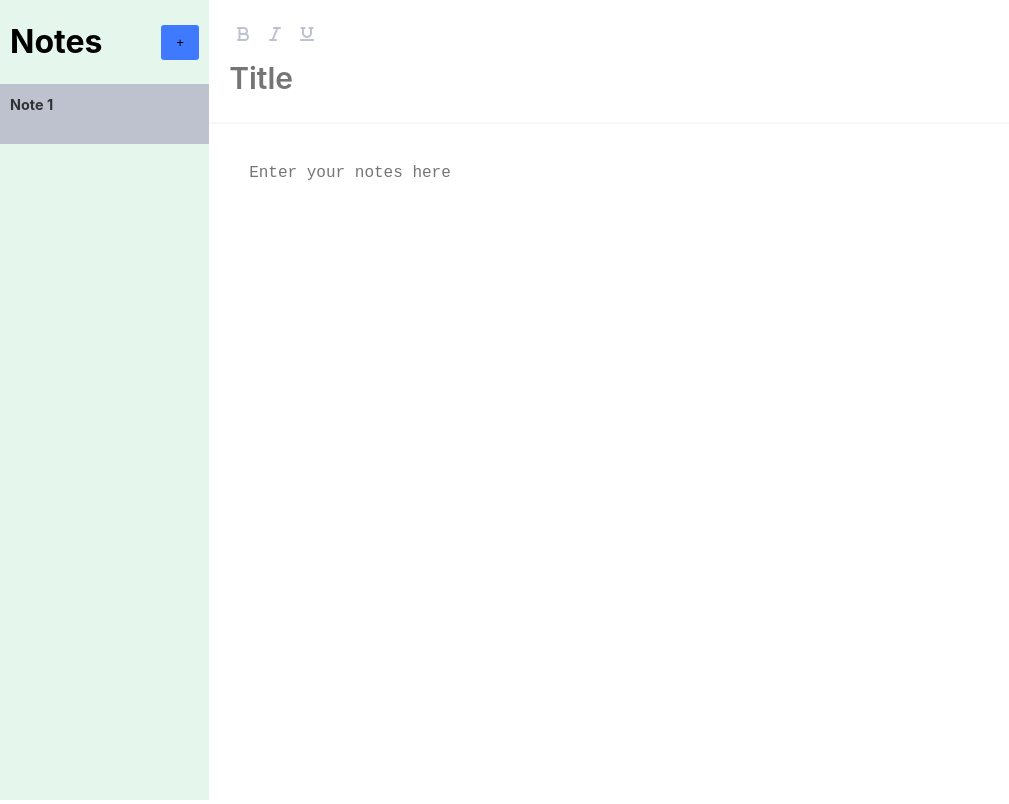
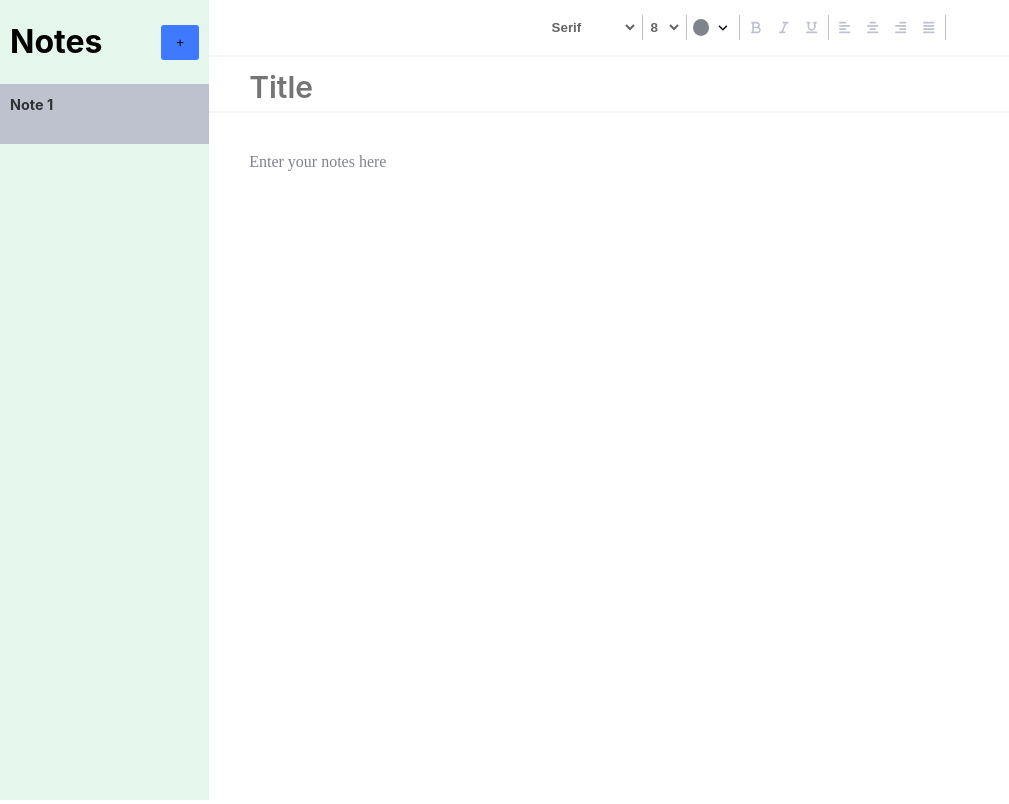
Before and after one commit to Mustapha-Nkhili/Note-app, a React (Vite) app: page / in a window 1280 px wide. Shown: the whole page, without its empty margins (0-1009 px from the left). Built offline with nearby package versions, Linux system fonts and the light colour scheme.

Commit message:
Add the rest buttons and select that modify note styles

```diff
--- a/index.html
+++ b/index.html
@@ -1,13 +1,21 @@
 <!doctype html>
 <html lang="en">
+
 <head>
   <meta charset="UTF-8" />
   <link rel="icon" type="image/svg+xml" href="/note-logo.png" />
   <meta name="viewport" content="width=device-width, initial-scale=1.0" />
+  <link rel="preconnect" href="https://fonts.googleapis.com">
+  <link rel="preconnect" href="https://fonts.gstatic.com" crossorigin>
+  <link
+    href="https://fonts.googleapis.com/css2?family=Bad+Script&family=Open+Sans:ital,wght@0,400;0,500;0,600;0,700;0,800;1,500;1,800&family=Roboto:ital,wght@0,400;0,500;0,700;0,900;1,500;1,900&display=swap"
+    rel="stylesheet">
   <title>Notes app</title>
 </head>
+
 <body>
   <div id="root"></div>
   <script type="module" src="/src/main.jsx"></script>
 </body>
+
 </html>
--- a/src/App.css
+++ b/src/App.css
@@ -21,9 +21,11 @@
   display: flex;
 }
 
+/* Start side bar  */
 .notes-sideBar {
   height: 100vh;
   width: 250px;
+  max-width: 250px;
   background-color: var(--sideBar-note-bg);
 }
 
@@ -51,7 +53,7 @@
 .notes-sideBar header button {
   padding: 10px 15px;
   border-radius: 3px;
-  background-color: var(--add-note-btn-bg);
+  background-color: var(--primary-blue-clr);
   cursor: pointer;
   border: none;
   outline: none;
@@ -63,14 +65,13 @@
 }
 
 .notes {
-  height: calc(100% - 89px);
+  height: calc(100% - 113px);
   overflow-y: auto
 }
 
 .note {
   padding: 10px;
   height: 60px;
-  /* background-color: var(--primary-clr); */
   line-height: 1.4;
   border-top: 1px solid var(--primary-clr);
   cursor: pointer;
@@ -104,25 +105,22 @@
   overflow: hidden;
   text-overflow: ellipsis;
 }
+/* End side bar */
 
+/* Start editor  */
 .editor {
   width: 100%;
 }
-
-.editor .editor-header {
-  padding: 20px;
-}
-
 .editor .note-title {
   font-family: Source Sans Pro, -apple-system, system-ui, Segoe UI, Roboto, Oxygen, Ubuntu, Cantarell, Fira Sans, Droid Sans, Helvetica Neue, sans-serif;
   font-size: 30px;
+  padding: 10px 0 4px 40px;
   font-weight: 600;
   line-height: 40px;
   background-color: transparent;
   color: black;
   outline: none;
   border: none;
-  padding-bottom: 4px;
   width: 100%;
 }
 
@@ -146,9 +144,18 @@
   color: #80838a;
 }
 
+.editor .editor-body::placeholder {
+  font-size: 1rem;
+  color: #80838a;
+  text-decoration: none !important;
+  font-weight: normal !important;
+  font-style: normal !important;
+}
+
 @media screen and (max-width: 480px) {
   .notes-sideBar {
-    flex-basis: 100%;
+    width: 100vw;
+    max-width: 100%;
   }
 
   .notes-sideBar.clicked {
@@ -186,28 +193,84 @@
   transform: scale(.3);
 }
 
+/* Start edit note text */
 .edit-note-text {
-  margin-bottom: 10px;
+  display: flex;
+  justify-content: center;
+  padding: 15px;
+  font-size: 13px;
 }
 
 .edit-note-text label {
   display: inline-flex;
   align-items: center;
   justify-content: center;
-  width: 28px;
+  width: 24px;
   aspect-ratio: 1;
   margin-right: 4px;
   background-color: transparent;
   border-radius: 3px;
   color: var(--primary-clr);
   cursor: pointer;
-transition: all 350ms ease-in-out;
+  transition: all 350ms ease-in-out;
 }
-
-.edit-note-text .text-styles input {
+.edit-note-text .container label:last-child {
+  margin-right: 0;
+}
+.edit-note-text .container {
+  justify-content: center;
+  border-right: 1px solid var(--primary-clr);
+  padding: 0 4px;
+}
+.edit-note-text .container input {
   display: none;
 }
-
-.edit-note-text .text-styles input:checked+label {
-  background-color: red;
+.edit-note-text .color {
+  align-items: center;
 }
+.edit-note-text .container.color input {
+  -webkit-appearance: none;
+  -moz-appearance: none;
+  appearance: none;
+  display: inline-flex;
+  width: 20px;
+  height: 25px;
+  background-color: transparent;
+  border: none;
+  cursor: pointer;
+}
+.edit-note-text .color input::-webkit-color-swatch {
+  border-radius: 50%;
+  border: none;
+}
+.edit-note-text .color label {
+  color: black;
+  font-size: 0.7rem;
+}
+.edit-note-text input:checked+label {
+  background-color: var(--primary-blue-clr);
+  color: hsla(0, 0%, 0%, 0.651);
+}
+.edit-note-text select {
+  font-weight: bold;
+  background-color: transparent;
+  color: rgba(0, 0, 0, 0.607);
+  border-radius: 3px;
+  border: none;
+  outline: none;
+  cursor: pointer;
+  transition: all 350ms ease-in-out;
+}
+.edit-note-text select:hover {
+  background-color: #a6a6a6;
+}
+.edit-note-text select option {
+  background-color: #fff;
+}
+@media screen and (max-width: 480px) {
+  .edit-note-text #fontFamily {
+    width: 60px;
+  }
+}
+/* End edit note text  */
+/* End editor  */
--- a/src/App.jsx
+++ b/src/App.jsx
@@ -22,19 +22,12 @@ export default function App() {
       bold: false,
       italic: false,
       underline: false,
+      fontFamily: "serif",
+      align: "",
+      fontSize: "",
+      color: "#80838a",
     }
   );
-
-  const handleNoteTextChanges = (e) => {
-    const { value, name, type, checked } = e.target;
-    const updatedFormData = {
-      ...formData,
-      [name]: type === "checkbox" ? checked : value,
-    };
-    setFormData(updatedFormData);
-    console.log(formData);
-    localStorage.setItem(currentNoteId, JSON.stringify(updatedFormData));
-  };
 
   useEffect(() => {
     localStorage.setItem("notes", JSON.stringify(notes));
@@ -46,7 +39,6 @@ export default function App() {
       title: "",
       body: "",
     };
-    // console.log(newNote.noteStyles);
     setNotes([...notes, newNote]);
     setCurrentNoteId(newNote.id);
     setNoteText("");
@@ -65,18 +57,33 @@ export default function App() {
         setCurrentNoteId(id);
         setNoteText(notes[i].body);
         setNoteTitle(notes[i].title);
-        setFormData(
-          JSON.parse(localStorage.getItem(notes[i].id)) || {
-            bold: false,
-            italic: false,
-            underline: false,
-          }
-        );
+        setFormData(JSON.parse(localStorage.getItem(notes[i].id)) || {});
       }
     }
 
     const sideBarContainer = note.parentElement.parentElement;
     sideBarContainer.classList.add("clicked");
+  };
+
+  const handleNoteTextChanges = (e) => {
+    const { value, name, type, checked } = e.target;
+    const updatedFormData = {
+      ...formData,
+      [name]: type === "checkbox" ? checked : value,
+    };
+    setFormData(updatedFormData);
+    console.log(formData);
+    localStorage.setItem(currentNoteId, JSON.stringify(updatedFormData));
+  };
+
+  const updateNoteTitle = (e) => {
+    const { value } = e.target;
+    setNoteTitle(value);
+    setNotes((notes) => {
+      return notes.map((note) => {
+        return note.id === currentNoteId ? { ...note, title: value } : note;
+      });
+    });
   };
 
   const updateNote = (e) => {
@@ -89,27 +96,6 @@ export default function App() {
     );
   };
 
-  // const [noteStyles, setNoteStyles] = useState({});
-  // console.log(noteStyles)
-  // useEffect(() => {
-  //   setNoteStyles(() => {
-  //     notes.map((note) => {
-  //       if (note.id === currentNoteId) {
-  //         return note.noteStyles;
-  //       }
-  //     });
-  //   });
-  // }, [notes, currentNoteId]);
-
-  const updateNoteTitle = (e) => {
-    const { value } = e.target;
-    setNoteTitle(value);
-    setNotes((notes) => {
-      return notes.map((note) => {
-        return note.id === currentNoteId ? { ...note, title: value } : note;
-      });
-    });
-  };
   return (
     <div className="container">
       <SideBar
@@ -117,7 +103,6 @@ export default function App() {
         notes={notes}
         currentNoteId={currentNoteId}
         findCurrentNoteId={findCurrentNoteId}
-        // noteTitle={noteTitle}
       />
       <Editor
         noteContent={noteText}
@@ -126,7 +111,6 @@ export default function App() {
         noteTitle={noteTitle}
         handleNoteTextChanges={handleNoteTextChanges}
         formData={formData}
-        // styles={JSON.parse(localStorage.getItem("notes")) || {}}
       />
     </div>
   );
--- a/src/components/Editor.jsx
+++ b/src/components/Editor.jsx
@@ -5,6 +5,11 @@ import {
   faCircleLeft,
   faItalic,
   faUnderline,
+  faAlignLeft,
+  faAlignCenter,
+  faAlignRight,
+  faAlignJustify,
+  faAngleDown,
 } from "@fortawesome/free-solid-svg-icons";
 
 export default function Editor({
@@ -14,9 +19,11 @@ export default function Editor({
   noteTitle,
   handleNoteTextChanges,
   formData,
-  styles
+  styles,
 }) {
   const [windowWidth, setWindowWidth] = useState(window.innerWidth);
+  const fontSizesArray = [8, 9, 12, 14, 16, 18, 20, 24, 30, 36, 48, 64, 72, 96];
+
   useEffect(() => {
     const handleScreenResize = () => {
       setWindowWidth(window.innerWidth);
@@ -33,17 +40,72 @@ export default function Editor({
   };
 
   const noteStyles = {
+    fontFamily: `${formData.fontFamily}, system-ui, Avenir, Helvetica, Arial, sans-serif`,
     fontWeight: formData.bold ? "bold" : "normal",
     fontStyle: formData.italic ? "italic" : "normal",
     textDecoration: formData.underline ? "underline" : "none",
-  }
+    textAlign: formData.align,
+    fontSize: `${formData.fontSize}px`,
+    color: formData.color,
+  };
 
-  console.log(noteStyles)
   return (
     <div className="editor">
       <header className="editor-header">
         <div className="edit-note-text">
-          <div className="text-styles">
+          {/* Start font family */}
+          <div className="note-font container">
+            <select
+              name="fontFamily"
+              id="fontFamily"
+              onChange={handleNoteTextChanges}
+              value={formData.fontFamily}
+            >
+              <option value="sans serif">Sans Serif</option>
+              <option value="serif">Serif</option>
+              <option value="roboto">Roboto</option>
+              <option value="open sans">Open Sans</option>
+              <option value="bad script">Bad Script</option>
+            </select>
+          </div>
+          {/* End font family */}
+
+          {/* Start font size */}
+          <div className="note-font-size container">
+            <select
+              name="fontSize"
+              id="fontSize"
+              onChange={handleNoteTextChanges}
+              value={formData.fontSize}
+            >
+              {fontSizesArray.map((fontSize, index) => {
+                return (
+                  <option value={fontSize} key={index}>
+                    {fontSize}
+                  </option>
+                );
+              })}
+            </select>
+          </div>
+          {/* End font size */}
+
+          {/* Start color */}
+          <div className="color container">
+            <input
+              type="color"
+              name="color"
+              id="textColor"
+              onChange={handleNoteTextChanges}
+              value={formData.color}
+            />
+            <label htmlFor="textColor">
+              <FontAwesomeIcon icon={faAngleDown} />
+            </label>
+          </div>
+          {/* End color */}
+
+          {/* start styles */}
+          <div className="text-styles container">
             <input
               type="checkbox"
               name="bold"
@@ -78,7 +140,59 @@ export default function Editor({
               <FontAwesomeIcon icon={faUnderline} />
             </label>
           </div>
+          {/* End styles */}
+
+          {/* start Align */}
+          <div className="align container">
+            <input
+              type="radio"
+              name="align"
+              id="alignLeft"
+              onChange={handleNoteTextChanges}
+              value="left"
+              checked={formData.align === "left"}
+            />
+            <label htmlFor="alignLeft">
+              <FontAwesomeIcon icon={faAlignLeft} />
+            </label>
+            <input
+              type="radio"
+              name="align"
+              id="alignCenter"
+              onChange={handleNoteTextChanges}
+              value="center"
+              checked={formData.align === "center"}
+            />
+            <label htmlFor="alignCenter">
+              <FontAwesomeIcon icon={faAlignCenter} />
+            </label>
+            <input
+              type="radio"
+              name="align"
+              id="alignRight"
+              onChange={handleNoteTextChanges}
+              value="right"
+              checked={formData.align === "right"}
+            />
+            <label htmlFor="alignRight">
+              <FontAwesomeIcon icon={faAlignRight} />
+            </label>
+            <input
+              type="radio"
+              name="align"
+              id="alignJustify"
+              onChange={handleNoteTextChanges}
+              value="justify"
+              checked={formData.align === "justify"}
+            />
+            <label htmlFor="alignJustify">
+              <FontAwesomeIcon icon={faAlignJustify} />
+            </label>
+          </div>
+          {/* End align */}
         </div>
+        <hr />
+        {/* Note title */}
         <input
           type="text"
           className="note-title"
--- a/src/index.css
+++ b/src/index.css
@@ -4,14 +4,12 @@
   font-weight: 400;
 
   --primary-bg-clr: #fff;
-  /* --primary-clr: */
   --primary-clr: #BEC2CE;
   --sideBar-note-bg: #E5F6EC;
-  --add-note-btn-bg: #3F7AFE;
+  --primary-blue-clr: #3F7AFE;
   --note-title-clr: hsl(228, 4%, 20%);
   --note-summary-clr: #4b4c50;
 
-  /* color: rgba(255, 255, 255, 0.87); */
   background-color: var(--primary-bg-clr);
 
   font-synthesis: none;
```
Lines whose indentation alone changed are shown as unchanged.
